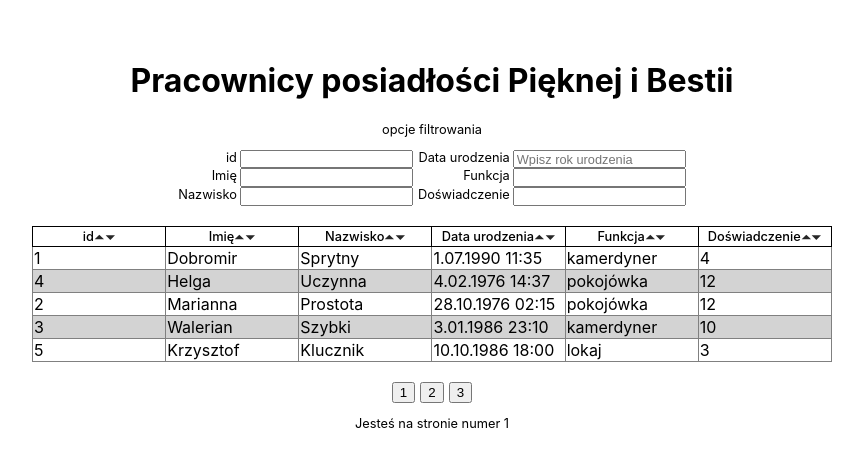
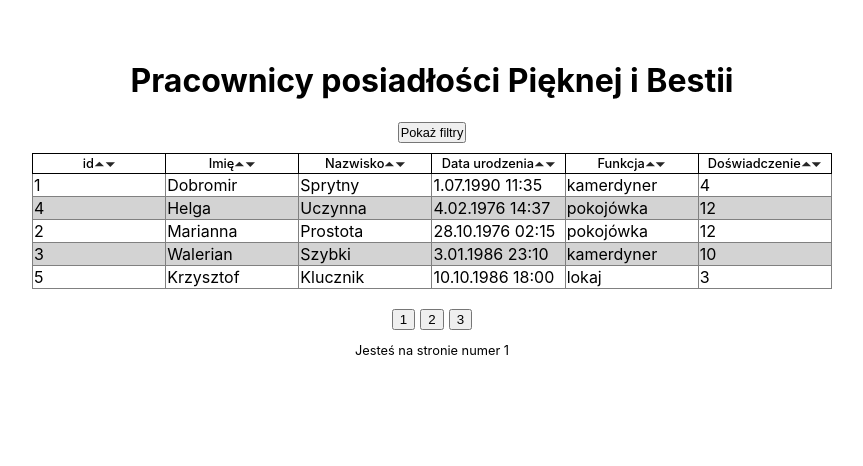
Before and after one commit to michalmazurdev/empolyee-table, a React (Create React App) app: page / in a window 1280 px wide. Shown: the top 466 px of the page, without its empty margins (208-1071 px from the left). Built offline with nearby package versions, Linux system fonts and the light colour scheme.

Commit message:
date picker, clear filters button , toggling the filters  added,

```diff
--- a/package.json
+++ b/package.json
@@ -8,6 +8,7 @@
     "@testing-library/react": "^12.1.4",
     "@testing-library/user-event": "^13.5.0",
     "date-fns": "^2.30.0",
+    "flatpickr": "^4.6.13",
     "react": "^18.1.0",
     "react-dom": "^18.1.0",
     "react-scripts": "5.0.1",
--- a/src/components/App.jsx
+++ b/src/components/App.jsx
@@ -7,12 +7,19 @@ import {
   TableContent,
 } from './EmployeeTable/EmployeeTable';
 import { Pagination } from './Pagination/Pagination';
-import { Filters } from './Filters/Filters';
+import {
+  Filters,
+  ClearButton,
+  ShowFilters,
+  HideFilters,
+} from './Filters/Filters';
 import {
   convertDateToMs,
   choosePage,
 } from '../helperFunctions/helperFunctions';
 import data from '../data/słuzba.json';
+import getTime from 'date-fns/getTime';
+
 const dataWithDatesInMs = data.map(employee => {
   return {
     ...employee,
@@ -38,7 +45,7 @@ export const App = () => {
   const [currentSort, setCurrentSort] = useState('');
   const [currentFilterCategory, setCurrentFilterCategory] = useState(null);
   const [currentFilterValue, setCurrentFilterValue] = useState(null);
-
+  const [shouldFiltersBeShown, setShouldFiltersBeShown] = useState(false);
   useEffect(() => {
     setPage(page);
     if (currentFilterValue === null) {
@@ -118,9 +125,10 @@ export const App = () => {
         console.log('error');
     }
   };
-  const handleChange = event => {
+  const handleFiltering = event => {
     setCurrentFilterCategory(event.target.name);
     setCurrentFilterValue(event.target.value);
+    setPage(1);
     switch (event.target.name) {
       case 'firstName':
         setEmployees(
@@ -164,15 +172,6 @@ export const App = () => {
           )
         );
         break;
-      case 'dateOfBirth':
-        setEmployees(
-          dataWithDatesInMs.filter(
-            employee =>
-              Number(new Date(employee.dateOfBirth).getFullYear()) ===
-              Number(event.target.value)
-          )
-        );
-        break;
       default:
         console.log('error');
     }
@@ -182,6 +181,30 @@ export const App = () => {
     }
   };
 
+  const handleFilteringByDOB = selectedDates => {
+    setPage(1);
+    setCurrentFilterCategory('dateOfBirth');
+    setCurrentFilterValue(selectedDates);
+    const startDate = getTime(selectedDates[0]);
+    const endDate = getTime(selectedDates[1]);
+    setEmployees(
+      dataWithDatesInMs.filter(employee => {
+        return (
+          employee.dateOfBirth > startDate && employee.dateOfBirth < endDate
+        );
+      })
+    );
+  };
+  const toggleFilters = () => {
+    setShouldFiltersBeShown(!shouldFiltersBeShown);
+  };
+  const clearFilters = () => {
+    setCurrentFilterCategory(null);
+    setCurrentFilterValue(null);
+    const inputs = document.querySelectorAll('input');
+    inputs.forEach(input => (input.value = ''));
+  };
+
   const changePage = event => {
     setPage(Number(event.target.innerText));
   };
@@ -189,9 +212,18 @@ export const App = () => {
   return (
     <div>
       <h1 className={css.heading}>Pracownicy posiadłości Pięknej i Bestii</h1>
-
-      <Filters onChange={handleChange} />
-
+      {shouldFiltersBeShown ? (
+        <HideFilters onClick={toggleFilters} />
+      ) : (
+        <ShowFilters onClick={toggleFilters} />
+      )}
+      {shouldFiltersBeShown && (
+        <Filters
+          handleFiltering={handleFiltering}
+          handleFilteringByDOB={handleFilteringByDOB}
+        />
+      )}
+      {currentFilterValue !== null && <ClearButton onClick={clearFilters} />}{' '}
       <EmployeeTable>
         <Header
           columns={columns}
--- a/src/components/EmployeeTable/EmployeeTable.module.css
+++ b/src/components/EmployeeTable/EmployeeTable.module.css
@@ -3,7 +3,6 @@
   width: 800px;
   margin: auto;
   border-collapse: collapse;
-  border-radius: 5%;
 }
 .employeeTableHeaderCell {
   border: 1px solid #000;
--- a/src/components/Filters/Filters.jsx
+++ b/src/components/Filters/Filters.jsx
@@ -1,44 +1,108 @@
 import css from './Filters.module.css';
+import flatpickr from 'flatpickr';
+import 'flatpickr/dist/flatpickr.min.css';
 
-export const Filters = ({ onChange }) => {
+export const Filters = ({ handleFiltering, handleFilteringByDOB }) => {
+  const options = {
+    enableTime: true,
+    time_24hr: true,
+    // minuteIncrement: 1,
+    dateFormat: 'd.m.Y',
+    mode: 'range',
+
+    onClose(selectedDates) {
+      console.log('cos0');
+      handleFilteringByDOB(selectedDates);
+    },
+  };
+  flatpickr('#date', options);
   return (
     <div>
-      <p>opcje filtrowania</p>
       <div className={css.filtersContainer}>
         <div>
           <label>
             id
-            <input onChange={onChange} type="number" name="id" />
+            <input
+              onChange={handleFiltering}
+              className={css.input}
+              type="number"
+              name="id"
+            />
           </label>
           <label>
             Imię
-            <input onChange={onChange} type="text" name="firstName" />
+            <input
+              onChange={handleFiltering}
+              className={css.input}
+              type="text"
+              name="firstName"
+            />
           </label>
           <label>
             Nazwisko
-            <input onChange={onChange} type="text" name="lastName" />
+            <input
+              onChange={handleFiltering}
+              className={css.input}
+              type="text"
+              name="lastName"
+              autoComplete="new-password"
+              autofill="off"
+            />
           </label>
         </div>
         <div>
-          <label htmlFor="date">
+          <label>
             Data urodzenia
             <input
-              onChange={onChange}
-              type="text"
+              // type="text"
               name="dateOfBirth"
-              placeholder="Wpisz rok urodzenia"
+              placeholder="Wybierz zakres dat"
+              id="date"
+              className={css.input}
             />
           </label>
           <label>
             Funkcja
-            <input onChange={onChange} type="text" name="function" />
+            <input
+              onChange={handleFiltering}
+              className={css.input}
+              type="text"
+              name="function"
+            />
           </label>
           <label>
             Doświadczenie
-            <input onChange={onChange} type="number" name="experience" />
+            <input
+              onChange={handleFiltering}
+              className={css.input}
+              type="number"
+              name="experience"
+            />
           </label>
         </div>
       </div>
     </div>
   );
 };
+export const ClearButton = ({ onClick }) => {
+  return (
+    <button className={css.button} onClick={onClick}>
+      Wyczyść filtry
+    </button>
+  );
+};
+
+export const ShowFilters = ({ onClick }) => {
+  return (
+    <button className={css.button} onClick={onClick}>
+      Pokaż filtry
+    </button>
+  );
+};
+export const HideFilters = ({ onClick }) => {
+  return (
+    <button className={css.button} onClick={onClick}>
+      Schowaj filtry
+    </button>
+  );
+};
--- a/src/components/Filters/Filters.module.css
+++ b/src/components/Filters/Filters.module.css
@@ -3,7 +3,7 @@
   justify-content: center;
   gap: 5px;
   flex-wrap: wrap;
-  margin-bottom: 20px;
+  margin-bottom: 8px;
 }
 label {
   display: flex;
@@ -11,7 +11,16 @@ label {
   gap: 3px;
   font-size: 0.8rem;
 }
-input {
+.input {
   font-size: 0.8rem;
   height: 0.8rem;
 }
+.button {
+  display: flex;
+  justify-content: center;
+  margin: auto;
+  margin-bottom: 10px;
+  font-size: 0.8rem;
+  padding: 1px;
+  border: 1px soild grey;
+}
```
Also changed, not shown: 1 other file (tests, documents, lock files or other folders).
